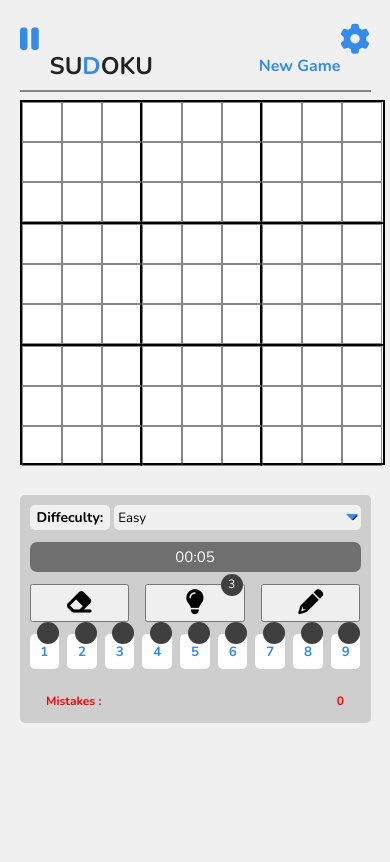
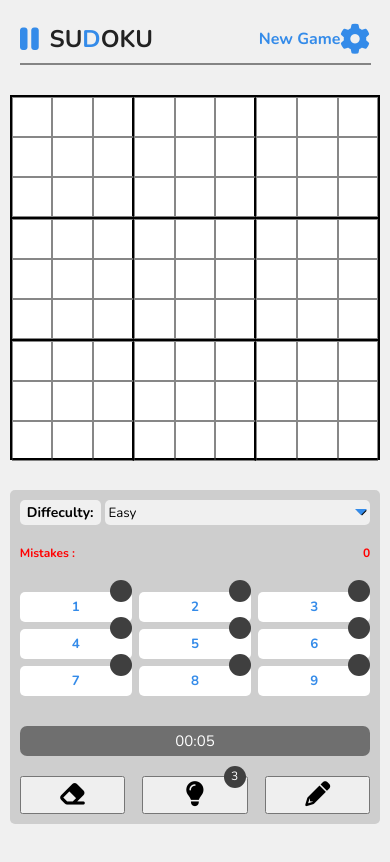
Before and after one commit to esraaabdelhaye/Sudoku, a React (Create React App) app: page / in a window 390 px wide. Shown: the top 862 px of the page. Built offline with nearby package versions, Linux system fonts and the light colour scheme; no server answers.

Commit message:
I think it's responsive on mobiles

```diff
--- a/src/Pages/Maker.css
+++ b/src/Pages/Maker.css
@@ -640,7 +640,7 @@ label{
 
 
 /* media Queries  */
-@media (max-width:1100px) {
+ @media (max-width:992px) {
     .game{
         column-gap: 50px;
     }
@@ -661,120 +661,140 @@ label{
         padding: 0 30px;
     }
 }
-@media (max-width:750px) {
+
+@media (max-width:768px ){
     .game{
-        width: 90%;
-        column-gap: 5px;
+        width: 95%;
+        margin-top: 70px;
+        grid-template-columns:100% 576px;
+        grid-template-rows: 365px calc(95vh - 410px);
+        grid-template-areas: 'sgrid' 'control';
+        row-gap: 15px;
+        margin-bottom: 20px;
+        height: 95vh
     }
     .header-box{
-        width: 90%;
-        top: 5vh;
-        left: 5vw;
-        padding: 0 30px;
-    }
-}
-@media (max-width:650px) {
-
-    .grid{
-
-        width: 405px;
-    }
-    .pause-layout h1{
-        font-size: 50px;
-    }
-
-    .square{
-        min-height: 45px;
-    }
-}
-
-@media (max-width:600px) {
-    .game{
-        margin-top: 100px;
-        grid-template-columns:100%;
-        grid-template-rows: 325px 1fr;
-        grid-template-areas: 'sgrid' 'control';
-        row-gap: 30px;
-        margin-bottom: 20px;
-        height: 100%;
+        top: 15px;
+        padding: 0px 30px;
     }
     .grid{
-        width: 320px;
+        width:100%;
         margin: 0 auto;
     }
     .pause-layout h1{
-        font-size: 50px;
-    }
-    .square{
-        min-height: 35px;
-    }
-    .controlers-container{
-        padding: 10px 2px;
-    }
-
-    .num-btns{
-        display: grid;
-        grid-template-columns: repeat(9,1fr);
-        grid-template-rows: 1fr;
-        grid-template-areas: '1 2 3 4 5 6 7 8 9 ' ;
-        margin: 7px auto;
-    }
-
-    .timer{
-        font-size: 15px;
-        padding: 5px;
-        margin: 7px 0;
-    }
-    .num-btn{
-        width: 35px;
-        height: 35px;
-        margin: 1px;
-    }
-    .mistakes{
-        margin-top: 7px;
-        height: 20px;
-    }
-}
-
-@media (max-width:600px )and (min-width:380px) {
-    .game{
-        margin-top: 100px;
-        grid-template-columns:100%;
-        grid-template-rows: 365px 1fr;
-        grid-template-areas: 'sgrid' 'control';
-        row-gap: 30px;
-        margin-bottom: 20px;
-        height: 100%;
-    }
-    .grid{
-        width: 365px;
-        margin: 0 auto;
+        font-size: 40px;
     }
 
     .controlers-container{
-        flex-wrap: wrap;
-        height: 100%;
-        padding: 10px 10px;
+        height: 95%;
+        padding: 10px;
+        max-width: 576px;
+        margin: 0 auto;
     }
     .square{
         min-height: 40px;
     }
     .num-btns{
-        margin: 12px 0;
-        column-gap: 8px;
+        display: flex;
+        flex-wrap: wrap;
+        margin: 10px 0;
+        column-gap: 5px;
+        order: 2;
+        align-items: center;
+        justify-content: center;
+    }
+    .num-btn{
+        display: inline-block;
+        margin: 0;
+        width: 100%;
+        min-width: 10%;
+        max-width: 32px;
+    }
+    .modify{
+        order: 3;
+    }
+    .mistakes{
+        display: none;
+    }
+    .timer{
+        font-size: 15px;
+        padding: 5px;
+        margin:0 0 12px 0;
+        order: 3;
+    }
+
+}
+@media screen and (min-width:576px) and (max-height:667px){
+    .num-btns{
+        display: flex;
+        align-items: center;
+        justify-content: center;
+        column-gap: 5px;
+        margin: 0;
+    }
+    .num-btn{
+        min-width: 10%;
+        margin: 5px 0;
+    }
+}
+@media screen and (min-height:667px) and (max-width:576px){
+    .num-btns{
+        display: flex;
+        flex-wrap: wrap;
+        align-items: center;
+        justify-content: center;
+        column-gap: 5px;
+        margin: 0;
+    }
+    .timer{
+        margin: 0;
+    }
+    .num-btn{
+        min-width: 15%;
+        margin: 5px 0;
+    }
+}
+@media screen and (min-height:667px) and (max-width:768px){
+    .num-btns{
+        justify-content: center;
+    }
+    .num-btn{
+        min-width: 18%;
+        margin: 5px 0;
+    }
+}
+@media screen and (min-height:750px) and (max-width:768px){
+    .game{
+        width: 95%;
+        margin-top: 95px;
+        grid-template-columns:100%;
+        grid-template-rows: 365px calc(95vh - 450px);
+        grid-template-areas: 'sgrid' 'control';
+        row-gap: 30px;
+        margin-bottom: 20px;
+        height: 95vh
     }
     .num-btn{
         margin: 0;
         width: 100%;
+        max-width: 100%;
+
+        max-height:100px;
     }
-
-    .timer{
-        font-size: 15px;
-        padding: 5px;
-        margin: 12px 0;
-    }
-    .mistakes{
-        margin-top: 12px;
-        height: 20px;
+    .num-btns{
+        width: 100%;
+        display: grid;
+        grid-template-columns: repeat(3, 1fr);
+        grid-template-rows: repeat(3, 1fr);
+        grid-template-areas: '1 2 3' '4 5 6' '7 8 9';
+        margin: 10px 0;
+        gap: 7px;
+        order: 2;
     }
 }
+@media screen and (min-height:800px) and (max-width:768px){
+    .mistakes{
+        display: flex;
+        width: 100%;
+    }
+}
```
